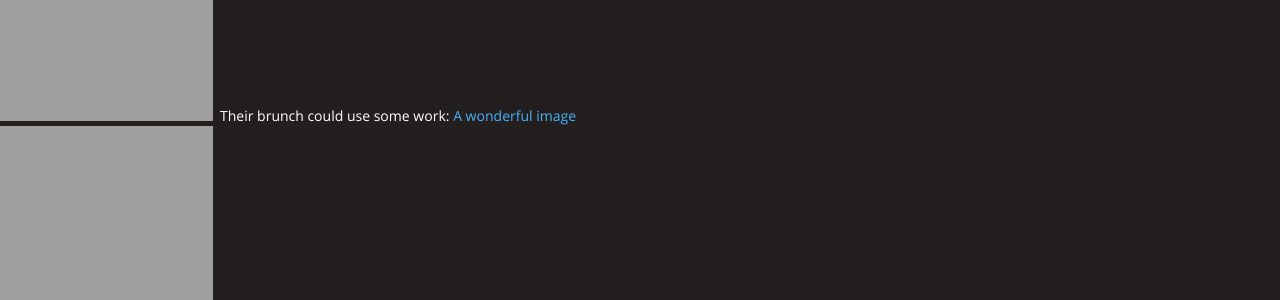
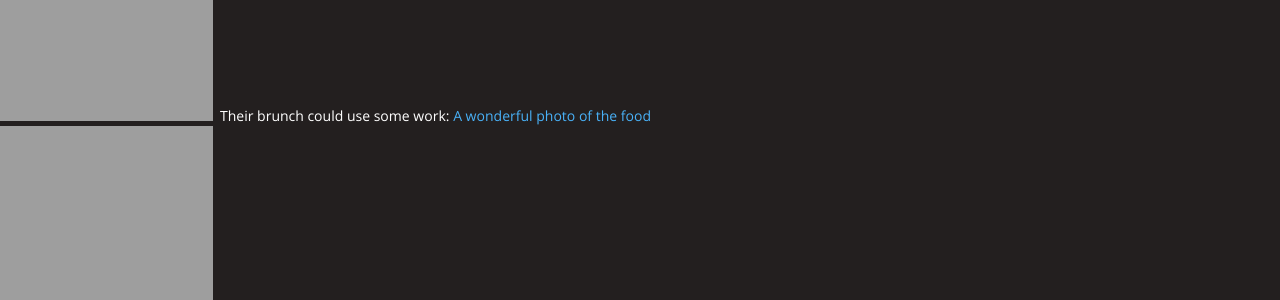
Before and after one commit to Clemmy/blog, a Jekyll site: the page built from _posts/2015-02-05-a-breakdown-of-my-weekend-at-uofThacks.md, in a window 1280 px wide and 900 px high, scrolled down 1439 px. Shown: the part 154-454 px from the top of the window. Built offline with Jekyll 4.4.1, drawn with Linux system fonts in a browser that asks for light colours; nearby versions of some CDN libraries; Markdown is read by kramdown in place of the engine named in the settings; comment, search, counter and statistics services are not loaded.

Commit message:
Update and rename 2015-02-05-a-breakdown-of-my-weekend-at-uofthacks.md to 2015-02-05-a-breakdown-of-my-weekend-at-uofThacks.md

```diff
--- a/_posts/2015-02-05-a-breakdown-of-my-weekend-at-uofthacks.md
+++ b/_posts/2015-02-05-a-breakdown-of-my-weekend-at-uofThacks.md
@@ -3,7 +3,7 @@ Hello everyone! This past weekend, I attended [UofTHacks](https://www.hackerleag
 - I received my UofTHacks shirt in size L, one size too big for me, even though there was a form online that all attendees had to fill out, including their shirt size
 - There weren't that many employer booths - No free swag. :(
 - There weren't many late night events - most of my time was spent in a small room coding for hours and hours on end
-- Their brunch could use some work: [A wonderful image](../images/uoft_brunch.jpg)
+- Their brunch could use some work: [A wonderful photo of the food](../images/uoft_brunch.jpg)
 - The atmosphere seemed a little dead - while I was at Hack the North, I was able to constantly walk around and meet new people. In fact, I even had someone from another team help me out with a problem that I had been stuck on, spending hours of his time to help me out. It was a great experience and I met a lot of friendly people. However, at UofTHacks, there was very little interaction with others, so it led to a very awkward environment
 
 However, most of these downfalls can be attributed to a lack of experience in hackathon organization, and also a low budget. I noticed that the number of sponsors at UofTHacks were few compared to Waterloo's Hack The North that I attended last year, so that may have been the reason for its scarcity of events. Despite these downfalls, I still saw the effort that was put into this event. Although few, the volunteer workers were very nice and put a lot of spirit into cheering everyone on and doing their thing. In addition, there were some memorable events such as Red Bull's paper plane challenge to see who can build the farthest gliding paper airplane. I will still have high expectations for UofTHacks in the future. Not many people it right their first time, and they will have plenty of time to learn from this experience, and be _amazing_ next year. I will definitely be applying again.
```
